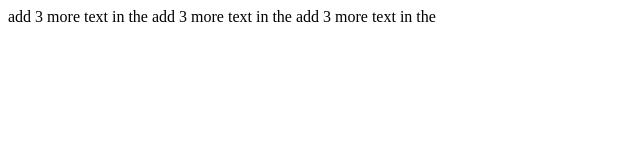
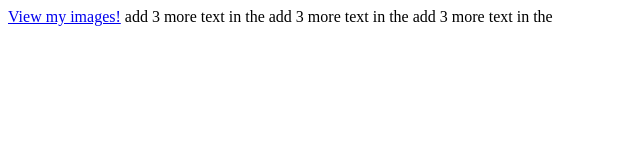
Before and after one commit to MichaelAWong/Exercise3, a plain HTML site: page image.html in a window 1280 px wide. Shown: the whole page, without its empty margins (0-640 px from the left). Drawn offline with Linux system fonts and the light colour scheme.

Commit message:
added view my images

```diff
--- a/image.html
+++ b/image.html
@@ -4,7 +4,7 @@
 <meta charset="UTF-8">
 <title>Untitled Document</title>
 </head>
-
+<a href='imgaes.html'>View my images!</a>
 <body>
 add 3 more text in the
 add 3 more text in the
```
